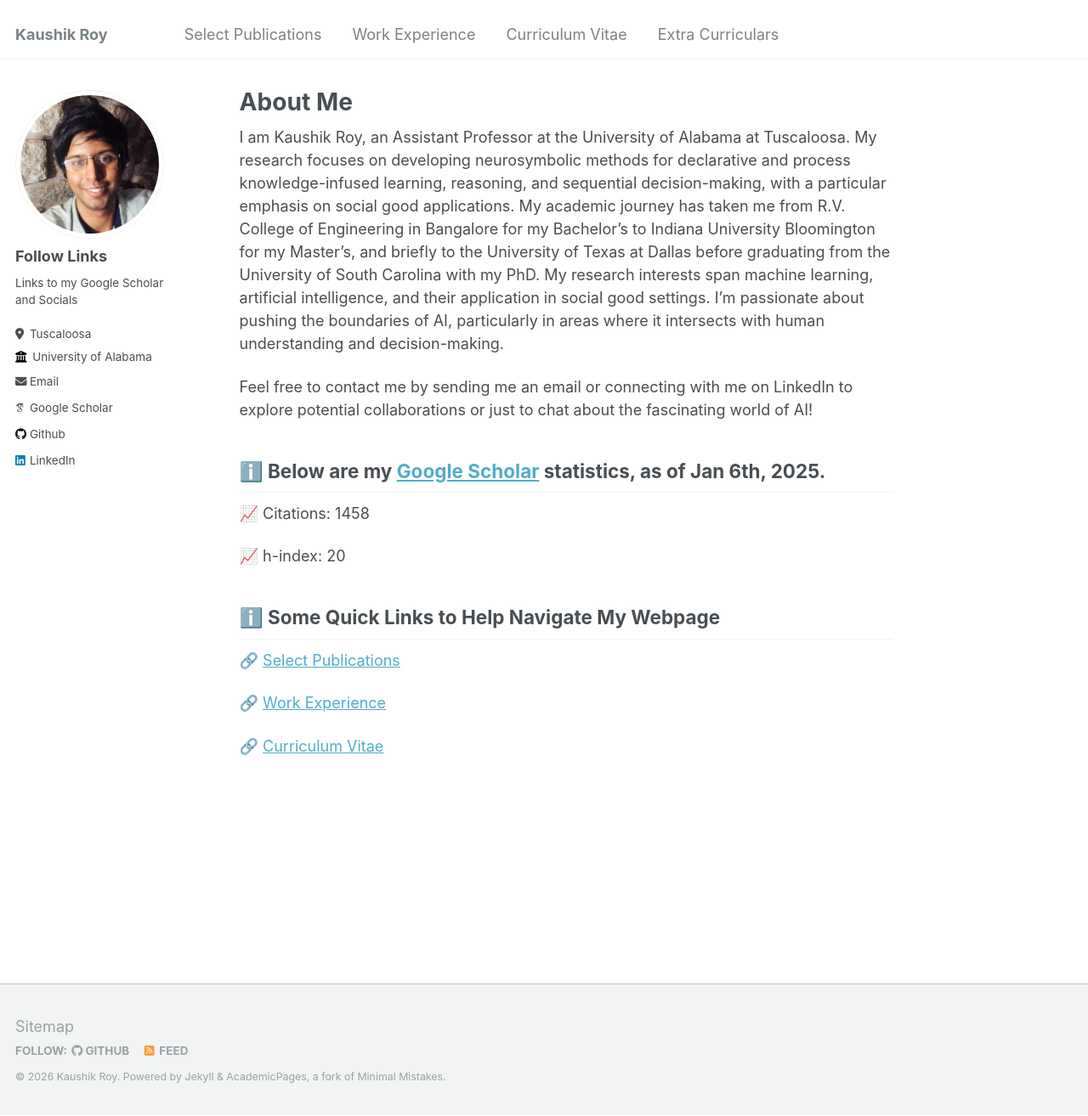
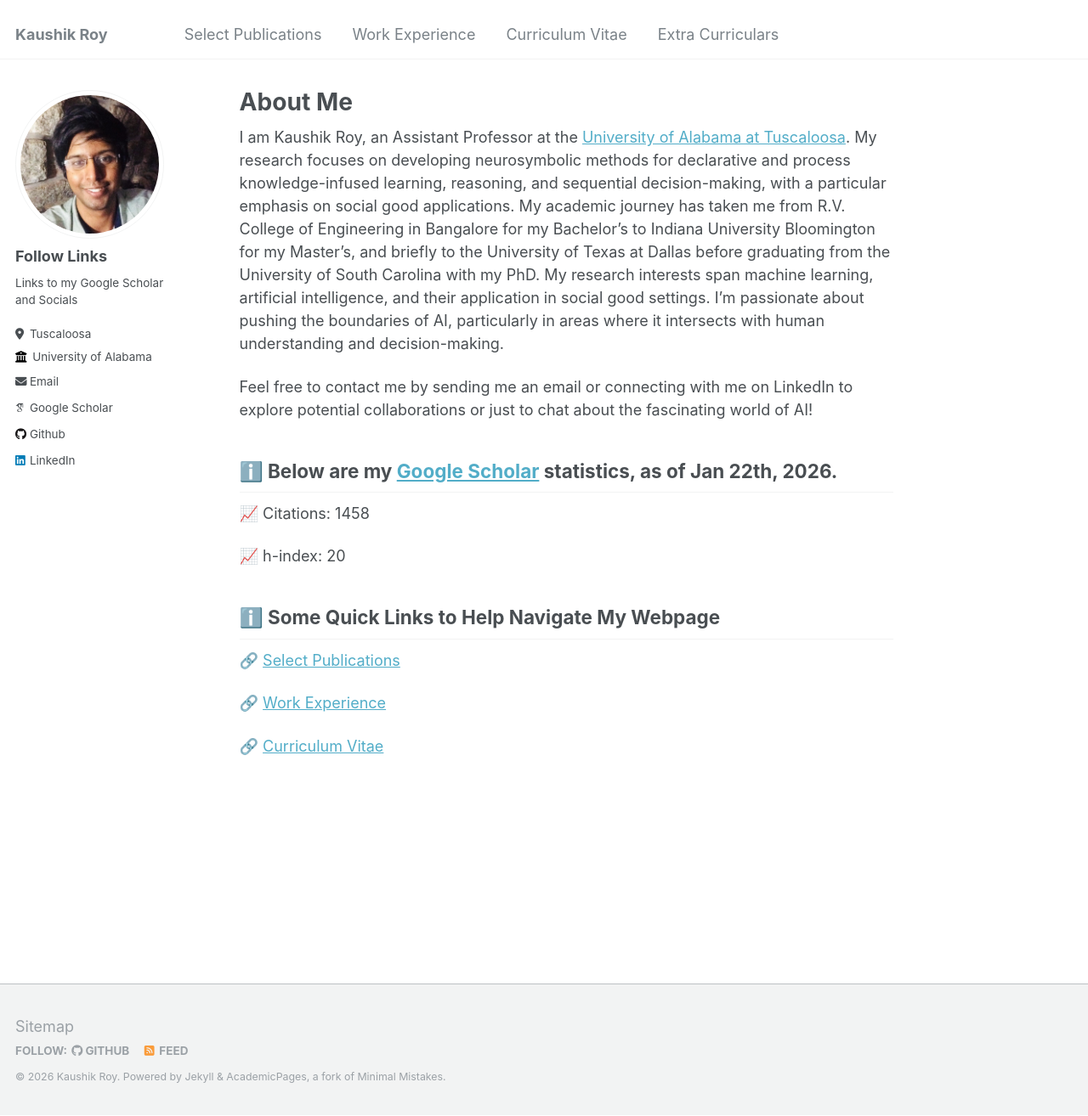
Before and after one commit to kauroy1994/home, a Jekyll site: the page built from _pages/about.md, in a window 1280 px wide and 1314 px high. Shown: the whole window at 85% size. Built offline with Jekyll 4.4.1, drawn with Linux system fonts in a browser that asks for light colours; some web fonts are replaced.

Commit message:
Update about.md

```diff
--- a/_pages/about.md
+++ b/_pages/about.md
@@ -4,12 +4,12 @@
 author_profile: true
 ---
 
-I am Kaushik Roy, an Assistant Professor at the University of Alabama at Tuscaloosa. My research focuses on developing neurosymbolic methods for declarative and process knowledge-infused learning, reasoning, and sequential decision-making, with a particular emphasis on social good applications. My academic journey has taken me from R.V. College of Engineering in Bangalore for my Bachelor's to Indiana University Bloomington for my Master's, and briefly to the University of Texas at Dallas before graduating from the University of South Carolina with my PhD. My research interests span machine learning, artificial intelligence, and their application in social good settings. I'm passionate about pushing the boundaries of AI, particularly in areas where it intersects with human understanding and decision-making.
+I am Kaushik Roy, an Assistant Professor at the [University of Alabama at Tuscaloosa](https://eng.ua.edu/eng-directory/dr-kaushik-roy/). My research focuses on developing neurosymbolic methods for declarative and process knowledge-infused learning, reasoning, and sequential decision-making, with a particular emphasis on social good applications. My academic journey has taken me from R.V. College of Engineering in Bangalore for my Bachelor's to Indiana University Bloomington for my Master's, and briefly to the University of Texas at Dallas before graduating from the University of South Carolina with my PhD. My research interests span machine learning, artificial intelligence, and their application in social good settings. I'm passionate about pushing the boundaries of AI, particularly in areas where it intersects with human understanding and decision-making.
 
 
 Feel free to contact me by sending me an email or connecting with me on LinkedIn to explore potential collaborations or just to chat about the fascinating world of AI!
 
-## ℹ️ Below are my [Google Scholar](https://scholar.google.com/citations?user=LpOo_IUAAAAJ&hl=en) statistics, as of Jan 6th, 2025.
+## ℹ️ Below are my [Google Scholar](https://scholar.google.com/citations?user=LpOo_IUAAAAJ&hl=en) statistics, as of Jan 22th, 2026.
 📈 Citations: 1458
 
 📈 h-index: 20
```
